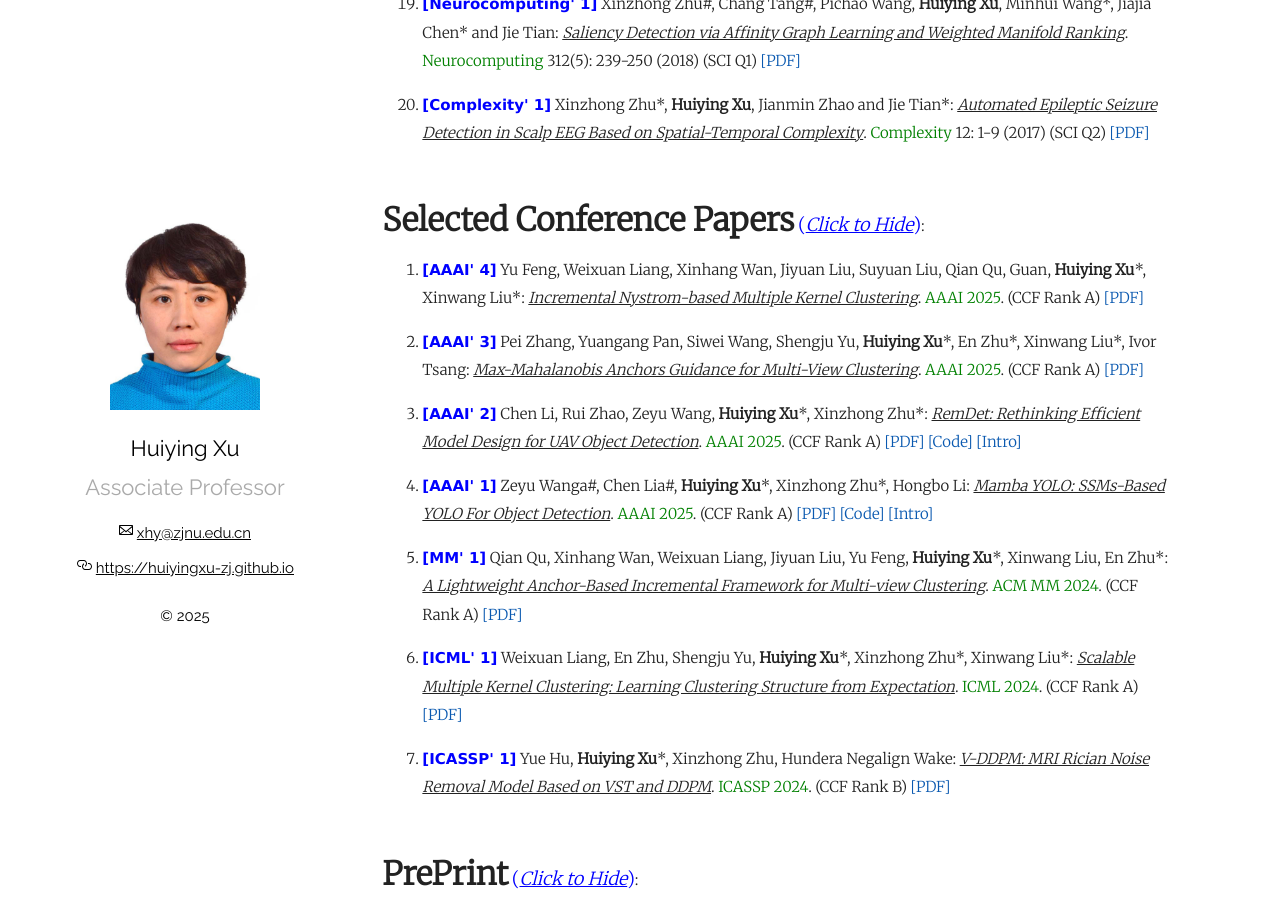
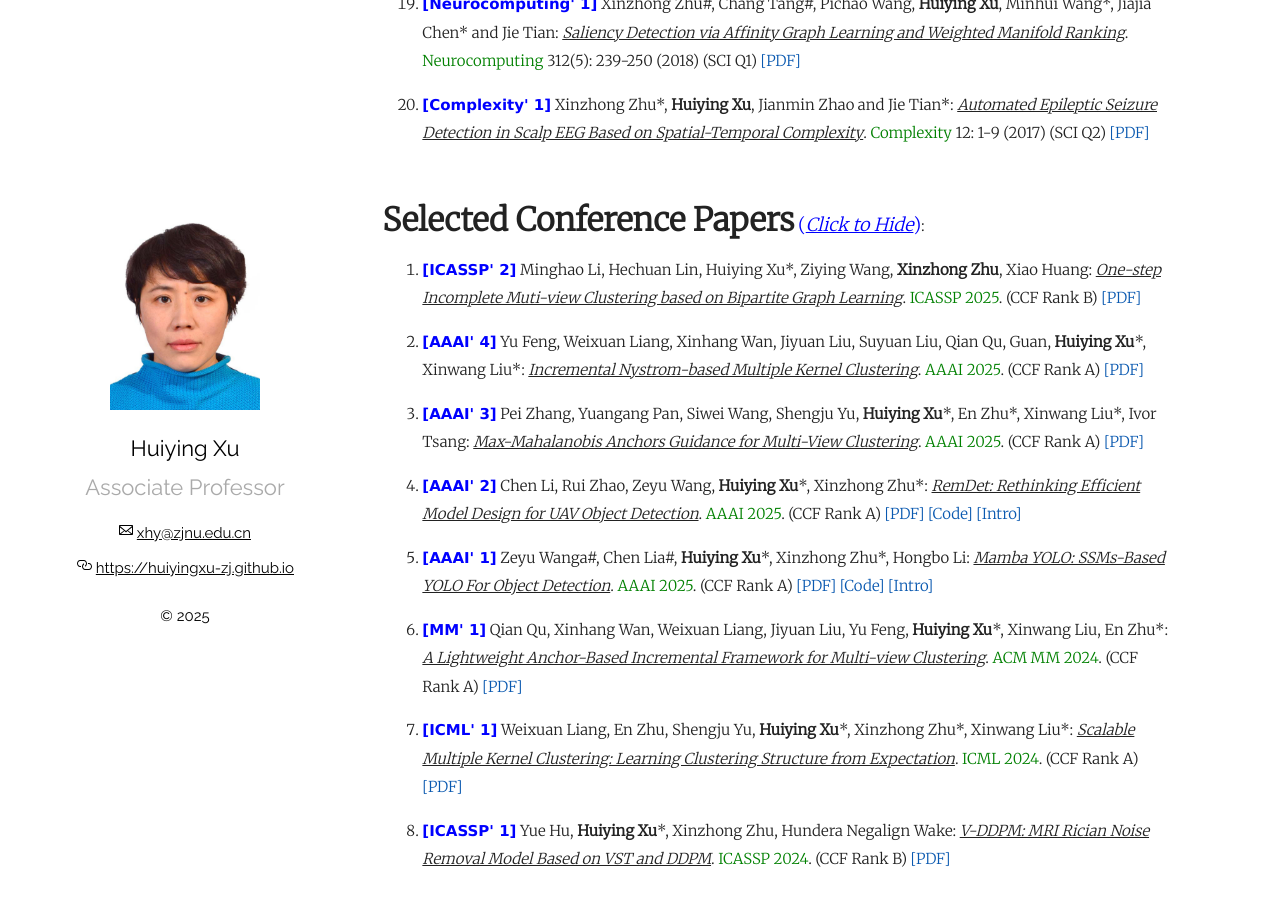
Before and after one commit to xinzhongzhu/huiyingxu-zj.github.io, a Jekyll site: the page built from index.md, in a window 1280 px wide and 900 px high, scrolled down 2422 px. Built offline with Jekyll 4.4.1, drawn with Linux system fonts in a browser that asks for light colours.

Commit message:
Update index.md

```diff
--- a/index.md
+++ b/index.md
@@ -90,6 +90,8 @@ Please drop me a message by email: <u>xhy@zjnu.edu.cn</u>
   <p>
     <ol>
 
+<p style="margin-top: 8px;"><li><font face="verdana" color="blue"><b>[ICASSP' 2]</b></font> Minghao Li, Hechuan Lin, Huiying Xu*, Ziying Wang, <b>Xinzhong Zhu</b>,  Xiao Huang: <i><u>One-step Incomplete Muti-view Clustering based on Bipartite Graph Learning</u></i>. <font color="green">ICASSP 2025</font>. (CCF Rank B) <a href = "https://xinzhongzhu.github.io/document/Minghao-Li.pdf">[PDF]</a>  </li></p>
+
 <p style="margin-top: 8px;"><li><font face="verdana" color="blue"><b>[AAAI' 4]</b></font> Yu Feng, Weixuan Liang, Xinhang Wan, Jiyuan Liu, Suyuan Liu, Qian Qu, Guan, <b>Huiying Xu</b>*, Xinwang Liu*: <i><u>Incremental Nystrom-based Multiple Kernel Clustering</u></i>. <font color="green">AAAI 2025</font>. (CCF Rank A) <a href = "https://xinzhongzhu.github.io/document/Incremental.pdf">[PDF]</a> </li></p>
 
 <p style="margin-top: 8px;"><li><font face="verdana" color="blue"><b>[AAAI' 3]</b></font> Pei Zhang, Yuangang Pan, Siwei Wang, Shengju Yu, <b>Huiying Xu</b>*, En Zhu*, Xinwang Liu*, Ivor Tsang: <i><u>Max-Mahalanobis Anchors Guidance for Multi-View Clustering</u></i>. <font color="green">AAAI 2025</font>. (CCF Rank A) <a href = "https://xinzhongzhu.github.io/document/MultiView Clustering.pdf">[PDF]</a> </li></p>
```
